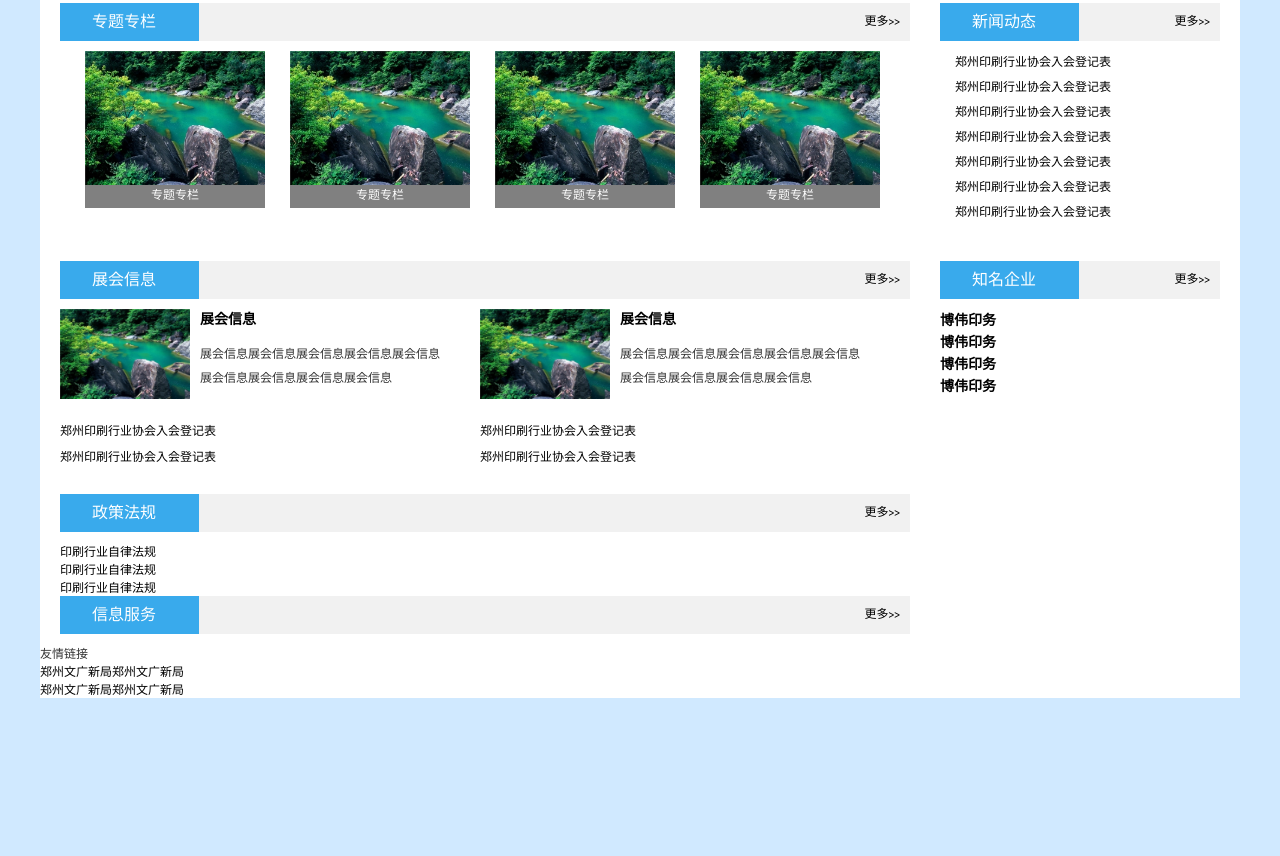
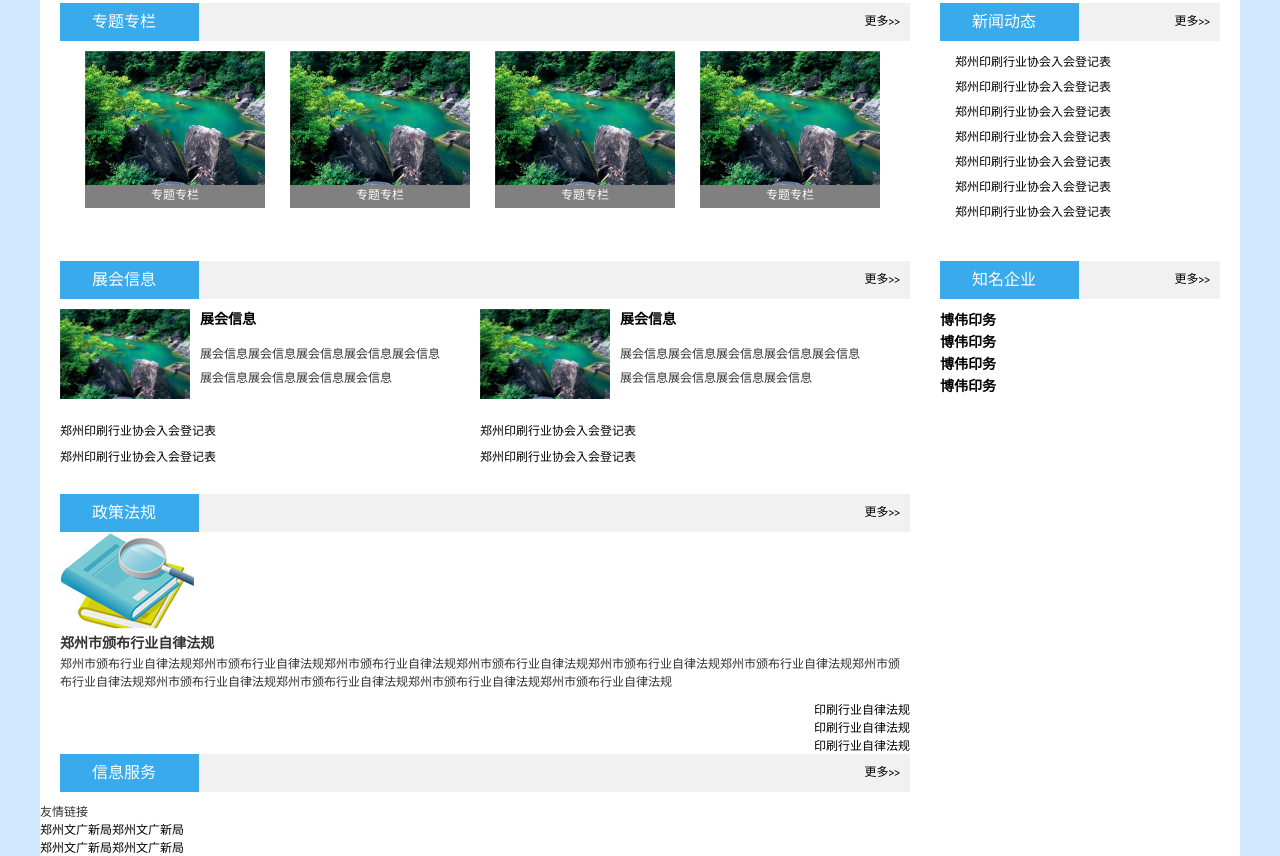
Before and after one commit to leiallen/zzprint, a plain HTML site: page index.html in a window 1280 px wide. Shown: the part 1074-1930 px from the top of the page. Before the commit the page ends 1772 px from the top, so only its background shows below. Drawn offline with Linux system fonts and the light colour scheme.

Commit message:
change index 0429

```diff
--- a/index.html
+++ b/index.html
@@ -160,11 +160,13 @@
                         <span><a href="">更多&gt;&gt;</a></span><h2><a href="">政策法规</a></h2>
                     </div>
                 	<div class="zc_l">
-                    	<img src="" alt="" />
-                        <h3></h3>
-                        <p></p>
+                    	<div class="zc_l_pic fl"><img src="./img/flfg.jpg" alt="" /></div>
+                        <div class="zc_l_con fl">
+                            <h3>郑州市颁布行业自律法规</h3>
+                            <p>郑州市颁布行业自律法规郑州市颁布行业自律法规郑州市颁布行业自律法规郑州市颁布行业自律法规郑州市颁布行业自律法规郑州市颁布行业自律法规郑州市颁布行业自律法规郑州市颁布行业自律法规郑州市颁布行业自律法规郑州市颁布行业自律法规郑州市颁布行业自律法规</p>
+                        </div>
                     </div>
-                    <ul>
+                    <ul class="fr">
                     	<li><a href="">印刷行业自律法规</a></li>
                         <li><a href="">印刷行业自律法规</a></li>
                         <li><a href="">印刷行业自律法规</a></li>
```
